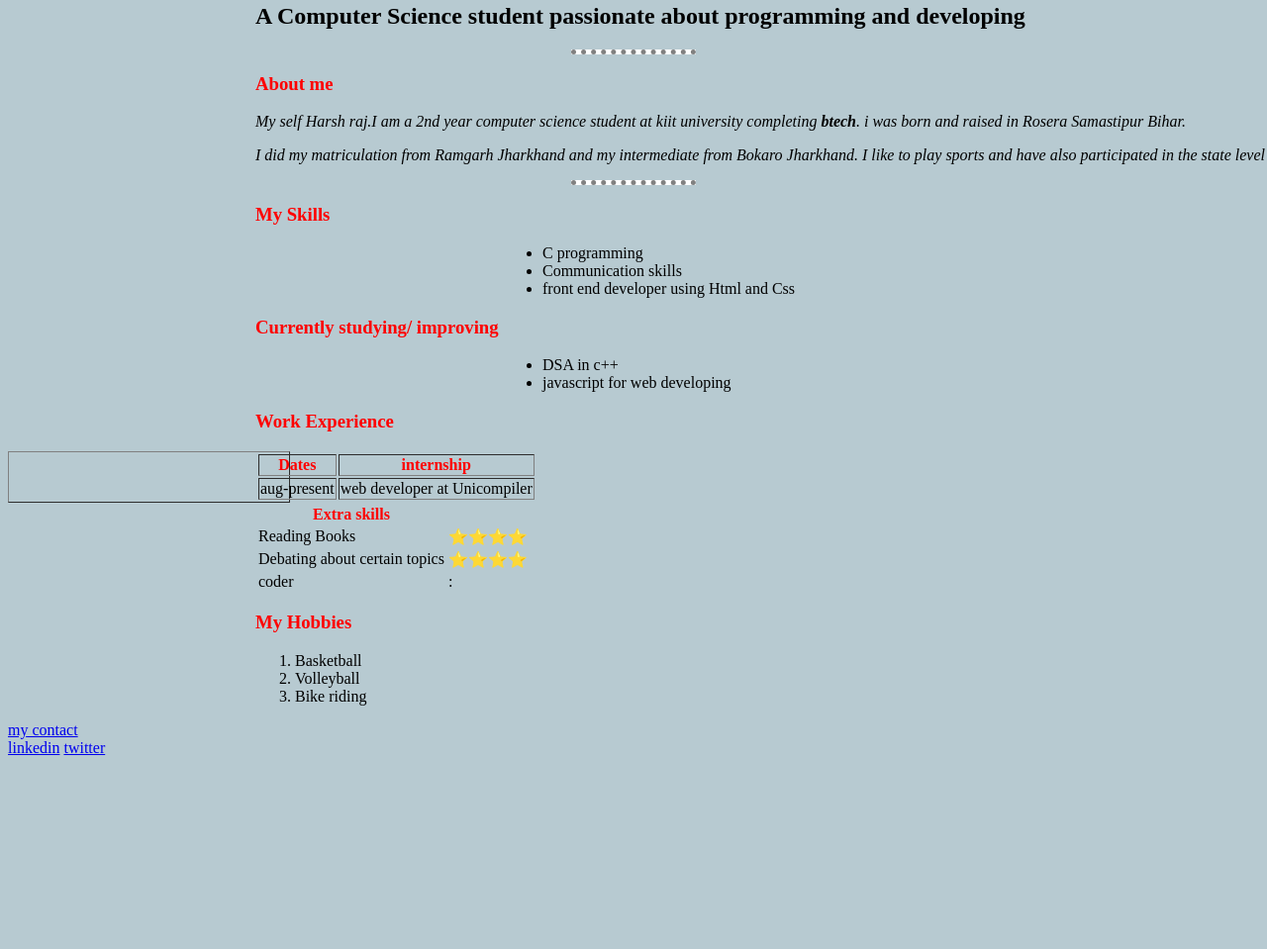
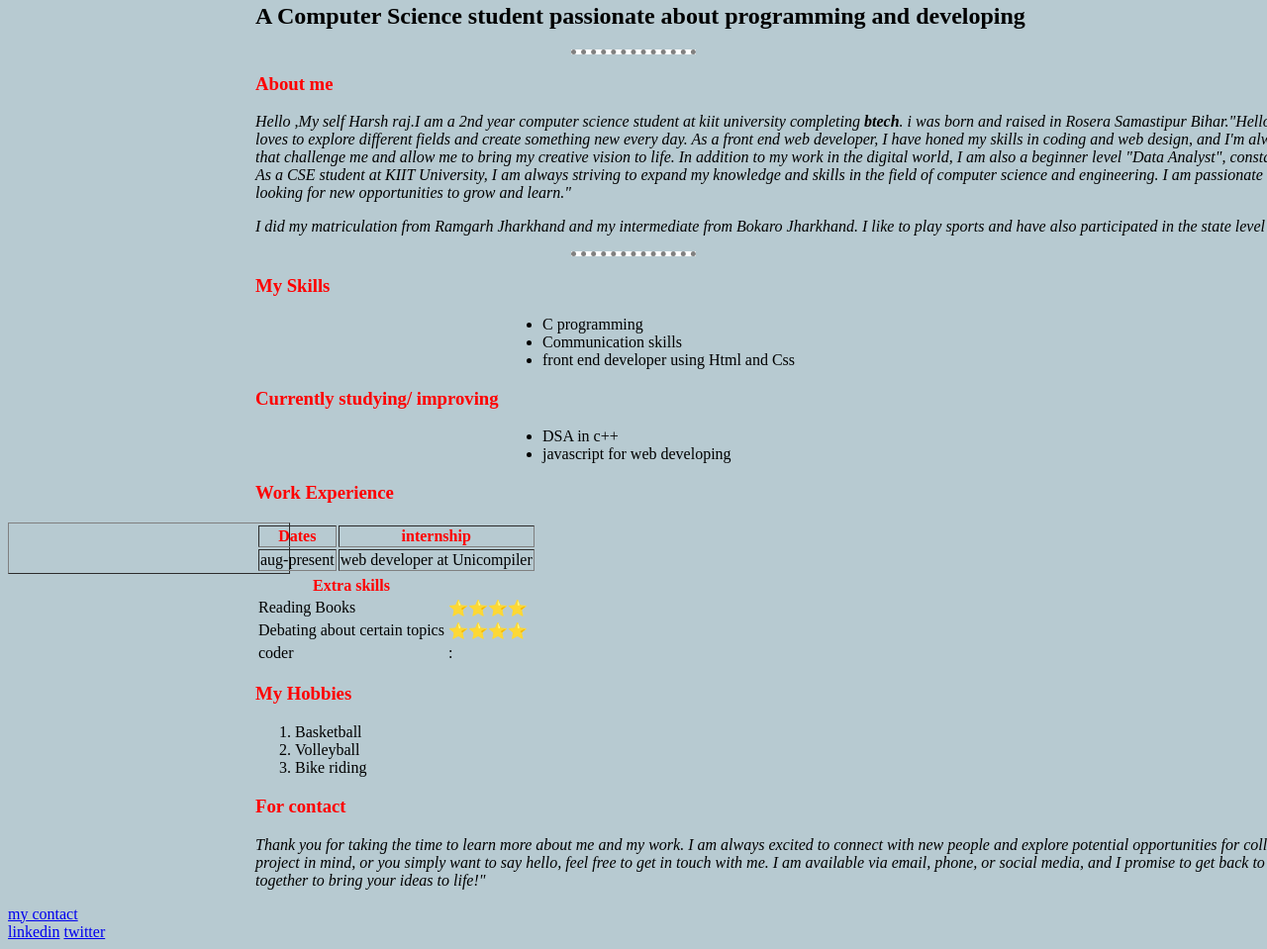
Before and after one commit to RajHarsh19/cv, a plain HTML site: page index.html in a window 1280 px wide. Shown: the part 243-1202 px from the top of the page at 99% size. Before the commit the page ends 1016 px from the top, so only its background shows below. Drawn offline with Linux system fonts and the light colour scheme.

Commit message:
Add files via upload

```diff
--- a/index.html
+++ b/index.html
@@ -18,10 +18,10 @@
     <hr size="3" noshade>
 
     <h3>About me</h3>
-    <p><em> My self Harsh raj.I am a  2nd year computer science student at kiit university completing<strong> btech</strong>. i was born and raised in Rosera Samastipur Bihar.
+    <p><em>  Hello ,My self Harsh raj.I am a  2nd year computer science student at kiit university completing<strong> btech</strong>. i was born and raised in Rosera Samastipur Bihar."Hello, I am a multifaceted individual who loves to explore different fields and create something new every day. As a front end web developer, I have honed my skills in coding and web design, and I'm always on the lookout for new projects that challenge me and allow me to bring my creative vision to life. In addition to my work in the digital world, I am also a beginner level "Data Analyst", constantly trying To learn various things. As a CSE student at KIIT University, I am always striving to expand my knowledge and skills in the field of computer science and engineering. I am passionate about what I do, and I am always looking for new opportunities to grow and learn."
     </em></p>
     <p><em>I did my matriculation from Ramgarh Jharkhand and my intermediate from Bokaro Jharkhand.
-        I like to play sports and have also participated in the state level basketball tournament.</em></p>
+        I like to play sports and have also participated in the state level basketball tournament. I am also a  </em></p>
     <hr size="3" non shade>
     <h3>My Skills</h3>
     <ul>
@@ -77,6 +77,8 @@
         <li>Volleyball</li>
         <li>Bike riding</li>
     </ol>
+    <h3>For contact</h3>
+    <p><em>Thank you for taking the time to learn more about me and my work. I am always excited to connect with new people and explore potential opportunities for collaboration. Whether you have a project in mind, or you simply want to say hello, feel free to get in touch with me. I am available via email, phone, or social media, and I promise to get back to you as soon as possible. Let's work together to bring your ideas to life!"</em></p>
     <a href="contact.html">my contact</a>
     <div class="bottom-container">
         <a class="footer-link" href="https://www.linkedin.com/in/harsh-raj-b0b020252/">linkedin</a>
```
